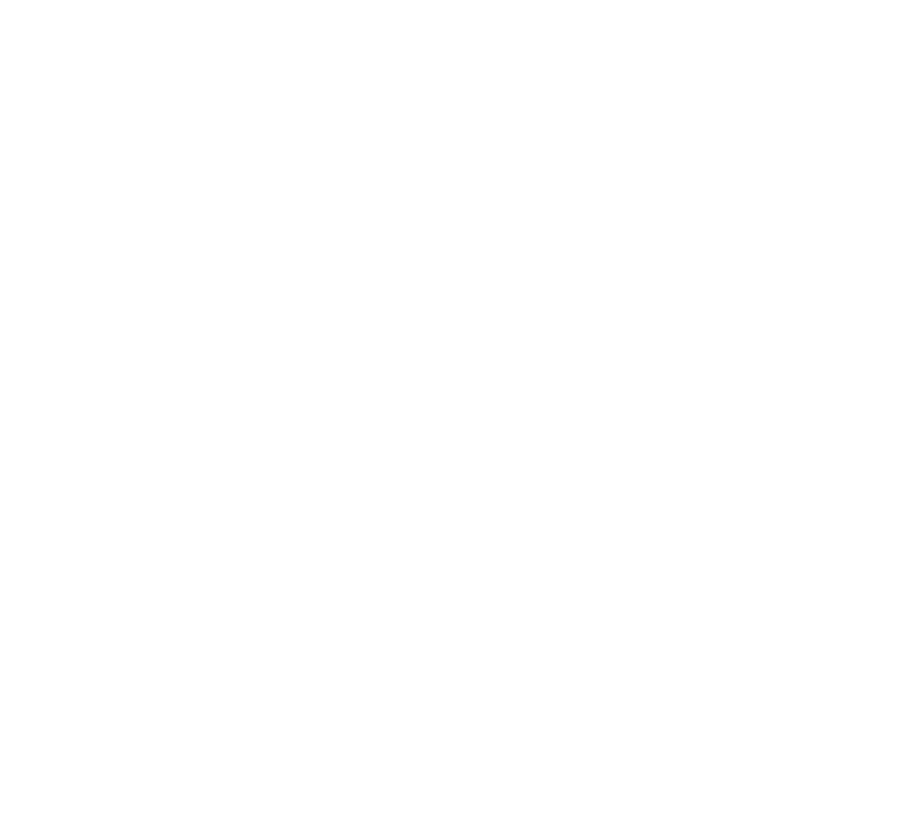
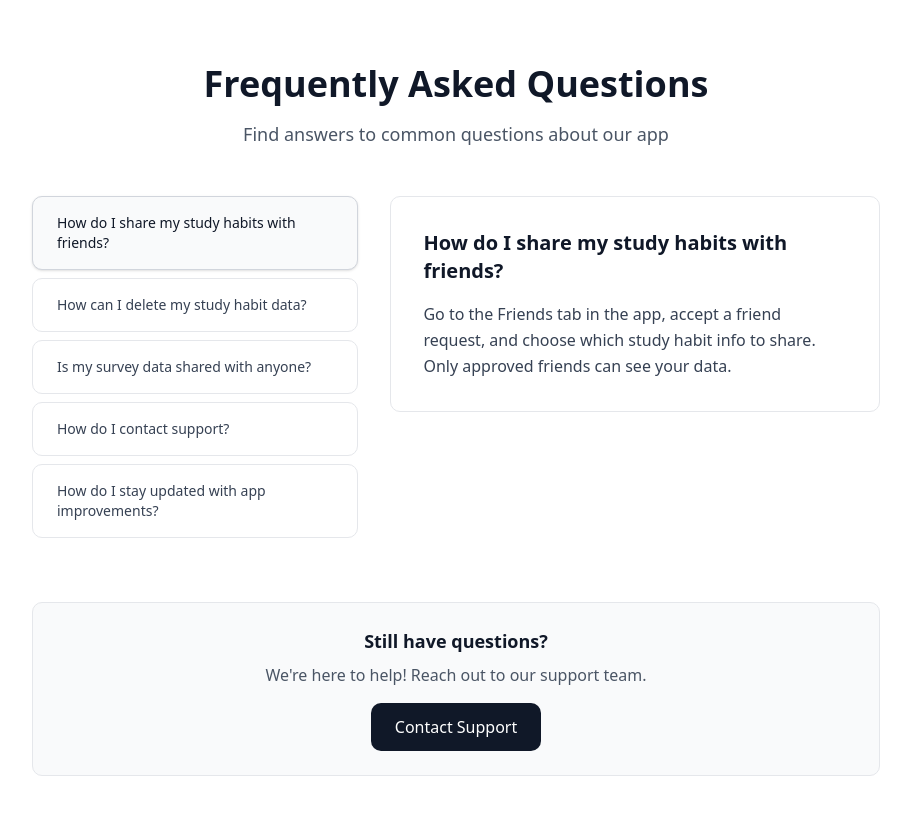
Before and after one commit to tylerttrannn/lume-landing-page, a React (Vite) app in the folder lume-landing-page/: page /support in a window 1280 px wide. Before the commit this address had no page. Shown: the top 814 px of the page, without its empty margins (184-1095 px from the left). Built offline with nearby package versions, Linux system fonts and the light colour scheme.

Commit message:
added support page

```diff
--- a/lume-landing-page/src/App.tsx
+++ b/lume-landing-page/src/App.tsx
@@ -2,6 +2,7 @@
 import HomePage from '../src/views/HomePage'
 import Privacy from './views/Privacy';
 import Terms from './views/Terms';
+import Support from './views/Support';
 
 function App() {
   return (
@@ -9,6 +10,7 @@
       <Route path="/" element={<HomePage />} />
       <Route path="/privacy" element={<Privacy />} />
       <Route path="/terms" element={<Terms/>} />
+      <Route path="/support" element={<Support/>} />
 
     </Routes>
   )
--- a/lume-landing-page/src/components/comp-577.tsx
+++ b/lume-landing-page/src/components/comp-577.tsx
@@ -1,4 +1,5 @@
 import { useState } from "react";
+import { useNavigate } from "react-router-dom";
 import Logo from "../logo.png";
 import AppleLogo from "../assets/apple.png";
 import { Button } from "@/components/ui/button";
@@ -7,19 +8,26 @@
   { label: "Home", id: "home" },
   { label: "Features", id: "features" },
   { label: "Pricing", id: "pricing" },
+  { label: "Support", id: "support" },
 ];
 
 export default function Component() {
   const [activeLink, setActiveLink] = useState("Home");
+  const navigate = useNavigate(); // hook to navigate
 
   const handleScroll = (id: string, label: string) => {
+    if (id === "support") {
+      navigate("/support");
+      setActiveLink(label);
+      return;
+    }
+
     const element = document.getElementById(id);
     if (element) {
       element.scrollIntoView({ behavior: "smooth" });
       setActiveLink(label);
     }
   };
-
 
   return (
     <header className="fixed top-6 left-1/2 transform -translate-x-1/2 w-[95%] max-w-7xl z-50 backdrop-blur-md bg-white/80 shadow-xl rounded-xl border border-gray-200 px-6">
--- /dev/null
+++ b/lume-landing-page/src/views/Support.tsx
@@ -0,0 +1,103 @@
+import { useState } from "react";
+
+const faqs = [
+  {
+    question: "How do I share my study habits with friends?",
+    answer:
+      "Go to the Friends tab in the app, accept a friend request, and choose which study habit info to share. Only approved friends can see your data.",
+  },
+  {
+    question: "How can I delete my study habit data?",
+    answer:
+      "You can request deletion through the app settings or by contacting support. All data is automatically deleted if you delete your account.",
+  },
+  {
+    question: "Is my survey data shared with anyone?",
+    answer:
+      "Optional survey data is completely anonymous and not linked to your name or account. It is never shared with third parties.",
+  },
+  {
+    question: "How do I contact support?",
+    answer:
+      "You can email us at lumescreenapp@gmail.com. We will respond to questions and requests promptly.",
+  },
+  {
+    question: "How do I stay updated with app improvements?",
+    answer:
+      "Check the App Store release notes or this support page for updates and bug fixes.",
+  },
+];
+
+export default function Support() {
+  const [activeIndex, setActiveIndex] = useState(0);
+
+  return (
+    <div className="max-w-4xl mx-auto px-6 py-16">
+      <div className="text-center mb-12">
+        <h1 className="text-4xl font-bold text-gray-900 mb-4">
+          Frequently Asked Questions
+        </h1>
+        <p className="text-lg text-gray-600 max-w-2xl mx-auto">
+          Find answers to common questions about our app
+        </p>
+      </div>
+
+      <div className="flex flex-col lg:flex-row gap-8">
+        {/* Question tabs */}
+        <div className="lg:w-2/5">
+          <div className="space-y-2">
+            {faqs.map((faq, index) => (
+              <button
+                key={index}
+                className={`w-full text-left px-6 py-4 rounded-lg border transition-all duration-200 ${
+                  activeIndex === index
+                    ? "bg-gray-50 border-gray-300 shadow-sm"
+                    : "bg-white border-gray-200 hover:border-gray-300 hover:bg-gray-25"
+                }`}
+                onClick={() => setActiveIndex(index)}
+              >
+                <span
+                  className={`text-sm font-medium block ${
+                    activeIndex === index ? "text-gray-900" : "text-gray-700"
+                  }`}
+                >
+                  {faq.question}
+                </span>
+              </button>
+            ))}
+          </div>
+        </div>
+
+        {/* Answer panel */}
+        <div className="lg:w-3/5">
+          <div className="bg-white border border-gray-200 rounded-lg p-8 min-h-48">
+            <h2 className="text-xl font-semibold text-gray-900 mb-4">
+              {faqs[activeIndex].question}
+            </h2>
+            <p className="text-gray-700 leading-relaxed text-base">
+              {faqs[activeIndex].answer}
+            </p>
+          </div>
+        </div>
+      </div>
+
+      {/* Contact section */}
+      <div className="mt-16 text-center">
+        <div className="bg-gray-50 rounded-lg px-8 py-6 border border-gray-200">
+          <h3 className="text-lg font-semibold text-gray-900 mb-2">
+            Still have questions?
+          </h3>
+          <p className="text-gray-600 mb-4">
+            We're here to help! Reach out to our support team.
+          </p>
+          <a
+            href="mailto:lumescreenapp@gmail.com"
+            className="inline-flex items-center justify-center px-6 py-3 bg-gray-900 text-white font-medium rounded-lg hover:bg-gray-800 transition-colors duration-200"
+          >
+            Contact Support
+          </a>
+        </div>
+      </div>
+    </div>
+  );
+}
```
